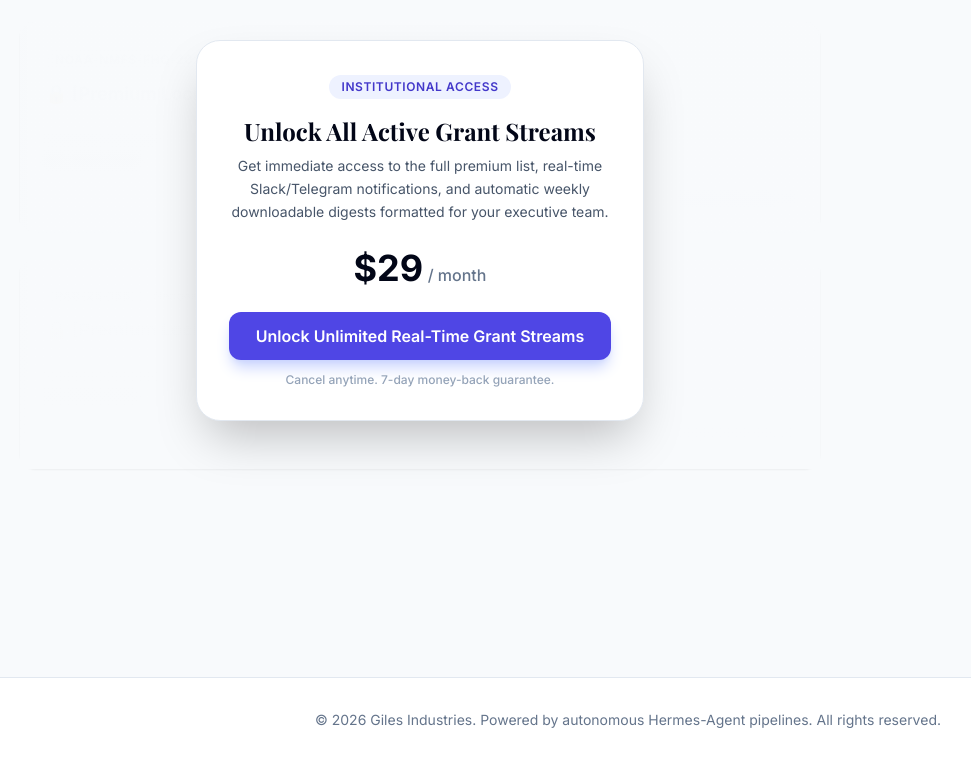
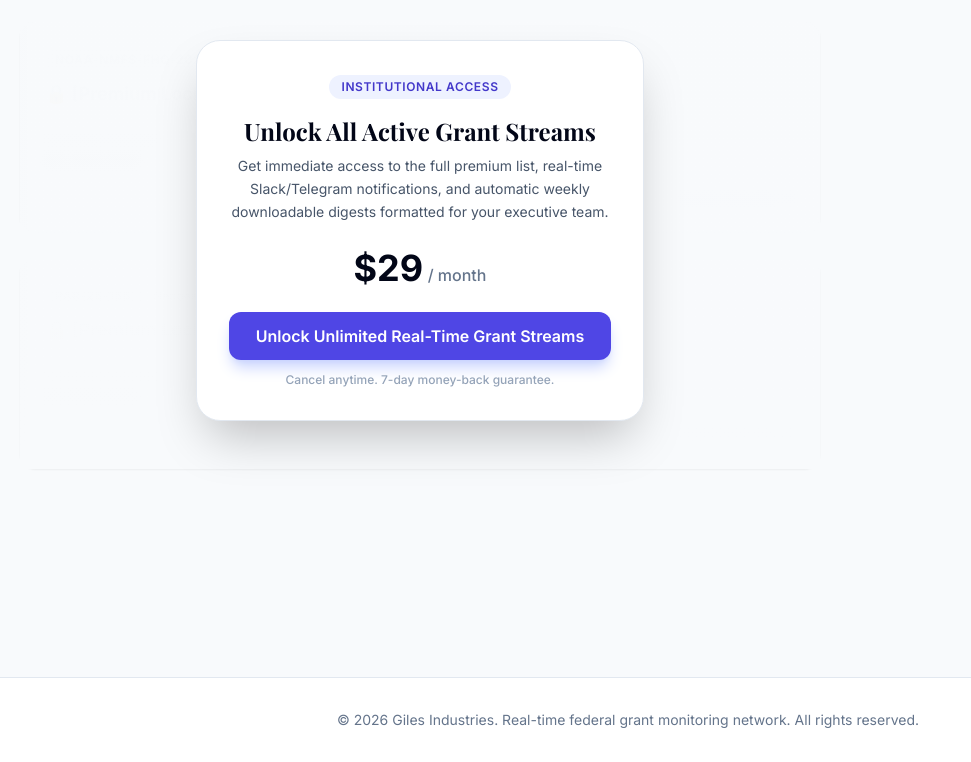
Before and after one commit to dalevirtualcoo-web/grant-feed, a plain HTML site: page data/index.html in a window 1280 px wide. Shown: the part 4836-5598 px from the top of the page, without its empty margins (12-983 px from the left). Drawn offline with nearby package versions, Linux system fonts and the light colour scheme; a web font is replaced by a local one.

Commit message:
Automated daily grant intelligence update: 2026-06-29

```diff
--- a/data/index.html
+++ b/data/index.html
@@ -745,7 +745,7 @@
     <!-- Footer -->
     <footer class="bg-white border-t border-slate-200 mt-16 py-8">
         <div class="max-w-7xl mx-auto px-4 sm:px-6 lg:px-8 text-center text-sm text-slate-500">
-            <p>&copy; 2026 Giles Industries. Powered by autonomous Hermes-Agent pipelines. All rights reserved.</p>
+            <p>&copy; 2026 Giles Industries. Real-time federal grant monitoring network. All rights reserved.</p>
         </div>
     </footer>
 
```
